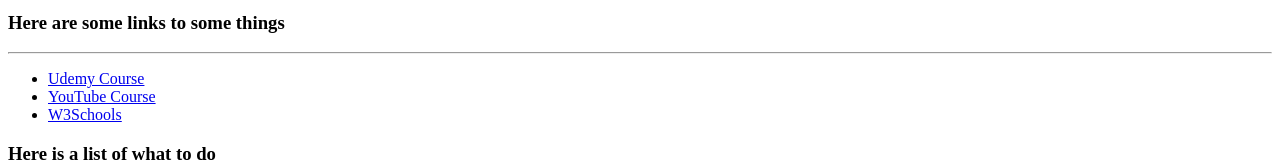
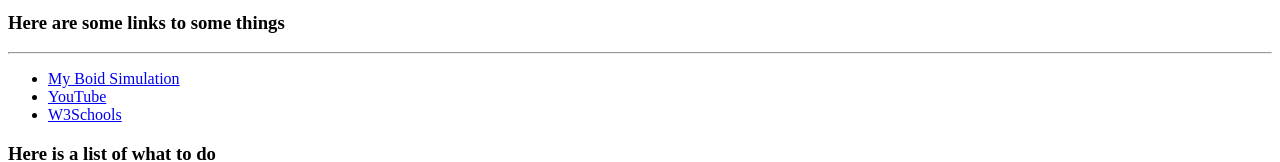
Before and after one commit to dev-pakchoi/html-MyNewThing, a plain HTML site: page index.html in a window 1280 px wide. Shown: the part 152-314 px from the top of the page. Drawn offline with Linux system fonts and the light colour scheme.

Commit message:
Modify links in index.html
Updated links in the HTML document.

```diff
--- a/index.html
+++ b/index.html
@@ -12,8 +12,8 @@
     <h3>Here are some links to some things</h3>
     <hr>
     <ul>
-        <li><a href="https://www.udemy.com/course/the-complete-web-development-bootcamp/">Udemy Course</a></li>
-        <li><a href="https://www.youtube.com/watch?v=Q33KBiDriJY">YouTube Course</a></li>
+        <li><a href="https://dev-pakchoi.github.io/Boids/">My Boid Simulation</a></li>
+        <li><a href="https://www.youtube.com/@redenvelopegames1">YouTube</a></li>
         <li><a href="https://www.w3schools.com/">W3Schools</a></li>
     </ul>
     <h3>Here is a list of what to do</h3>
```
